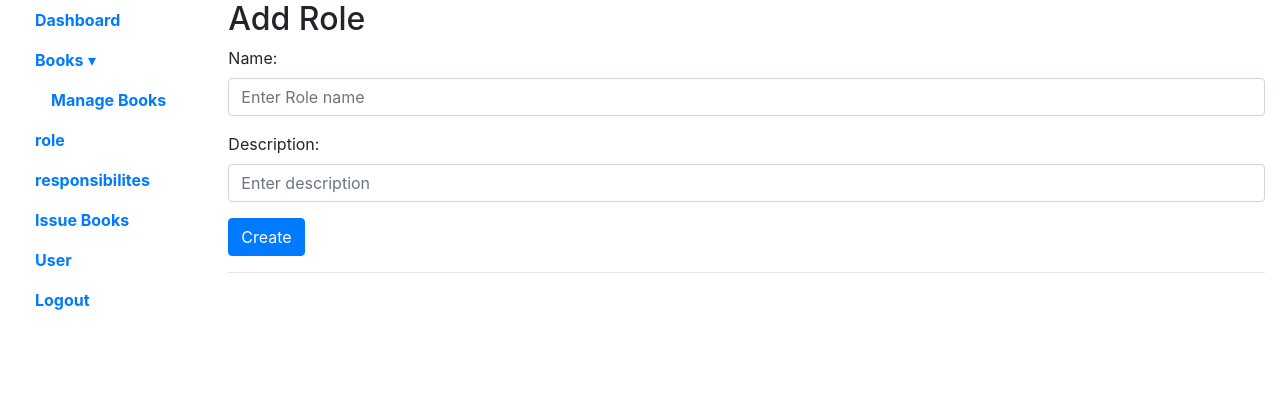
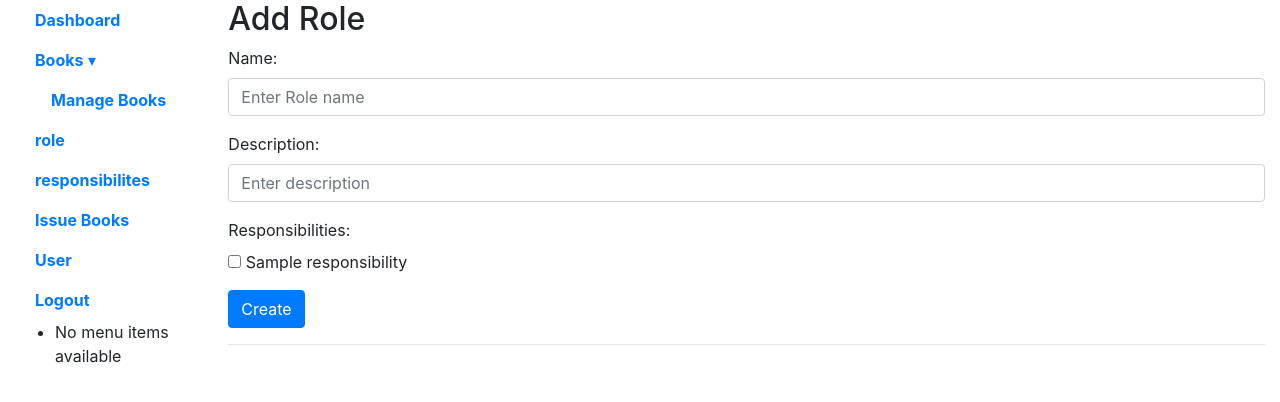
Before and after one commit to susmithkumar/Library_Management_System, a Flask app: page /add_role in a window 1280 px wide. Shown: the part 88-490 px from the top of the page. Run offline with Flask 3, Linux system fonts and the light colour scheme; tables that the repository leaves empty or names only in its code hold one stand-in row (values such as "Sample post"); some libraries are stand-ins or nearby versions.

Commit message:
left menu dynamic code

```diff
--- a/app.py
+++ b/app.py
@@ -4,6 +4,7 @@
 import os
 import re
 import bcrypt
+from flask import g
 
 app = Flask(__name__)
 app.secret_key = os.getenv('SECRET_KEY', 'default_secret_key')
@@ -17,6 +18,8 @@
 # Initialize MySQL
 mysql = MySQL(app)
 
+
+
 @app.route('/')
 def home():
     if 'username' in session:
@@ -25,6 +28,7 @@
 
 @app.route('/login', methods=['GET', 'POST'])
 def login():
+    session.clear()
     mesage = None
     if request.method == 'POST' and 'email' in request.form and 'password' in request.form:
         email = request.form['email']
@@ -33,13 +37,23 @@
         cursor = mysql.connection.cursor(MySQLdb.cursors.DictCursor)
         cursor.execute('SELECT * FROM user_table WHERE email = % s', (email,))
         user = cursor.fetchone()
-        print(user)
         if user and bcrypt.checkpw(password, user['password'].encode('utf-8')):
             session['loggedin'] = True
             session['user_id'] = user['id']
             session['name'] = user['first_name']
             session['email'] = user['email']
             session['role'] = user['role']
+
+            # Fetch responsibilities (and paths) linked to the user's role
+            cursor.execute("""
+                SELECT r.name AS responsibility_name, r.path AS responsibility_path
+                FROM responsibilities r
+                JOIN roles_responsibilities rr ON r.id = rr.responsibility_id
+                WHERE rr.role_id = %s
+            """, (session['role'],))
+
+            # Store the responsibilities (menu links) in the session for use in the left menu
+            session['responsibilities'] = cursor.fetchall()
             mesage = 'Logged in successfully !'
             return redirect(url_for('dashboard'))
         else:
@@ -100,11 +114,10 @@
     if 'loggedin' in session:
         viewUserId = request.args.get('id')
         cursor = mysql.connection.cursor(MySQLdb.cursors.DictCursor)
-        print(viewUserId)
-        print(session['user_id'])
-        cursor.execute('SELECT * FROM user_table WHERE id = % s', (session['user_id'], ))
+        cursor.execute('''SELECT u.id, u.first_name, u.email, r.name AS role_name
+        FROM user_table u
+        LEFT JOIN roles r ON u.role = r.id WHERE u.id = % s''', (session['user_id'], ))
         user = cursor.fetchone()
-        print(user)
         return render_template("view_user.html", user = user)
     return redirect(url_for('login'))
 
@@ -112,86 +125,99 @@
 @app.route('/add_role', methods=['GET', 'POST'])
 def add_role():
     mesage = ''
-    if request.method == 'POST' and 'role' in request.form and 'description' in request.form:
+    cursor = mysql.connection.cursor(MySQLdb.cursors.DictCursor)
+
+    # Fetch all responsibilities to display in the form
+    cursor.execute("SELECT * FROM responsibilities")
+    all_responsibilities = cursor.fetchall()
+
+    if request.method == 'POST':
         role_name = request.form.get('role')
         role_description = request.form.get('description')
+        selected_responsibilities = request.form.getlist('responsibilities')  # List of selected responsibility IDs
 
-        # Check if the role name is empty
         if not role_name:
-            mesage = 'Role name is required!'
-            return render_template('add_role.html', mesage=mesage)
+            message = "Role name is required!", "danger"
+            return render_template('add_role.html', all_responsibilities=all_responsibilities)
 
-        # Connect to the database
-        cursor = mysql.connection.cursor(MySQLdb.cursors.DictCursor)
 
-        # Check if the roles table exists and create it if it doesn't
-        cursor.execute("""
-            CREATE TABLE IF NOT EXISTS roles (
-                id INT AUTO_INCREMENT PRIMARY KEY,
-                name VARCHAR(100) NOT NULL UNIQUE,
-                description TEXT
-            );
-        """)
+        cursor.execute("""CREATE TABLE IF NOT EXISTS roles (id INT AUTO_INCREMENT PRIMARY KEY,name VARCHAR(100) NOT NULL,
+        description TEXT)""")
+        # Insert the new role into the roles table
+        cursor.execute("""INSERT INTO roles (name, description) VALUES (%s, %s)""", (role_name, role_description))
+
+        # Fetch the newly created role's ID
+        role_id = cursor.lastrowid
+
+        # Insert selected responsibilities into the roles_responsibilities table
+        for responsibility_id in selected_responsibilities:
+            cursor.execute("""
+                INSERT INTO roles_responsibilities (role_id, responsibility_id)
+                VALUES (%s, %s)
+            """, (role_id, responsibility_id))
+
         mysql.connection.commit()
-        print("Table successfully created (if it didn't exist).")
+        message = f"Role '{role_name}' added successfully!", "success"
+        return redirect(url_for('roles'))
 
-        # Check if the role already exists
-        cursor.execute('SELECT * FROM roles WHERE name = %s', (role_name,))
-        role = cursor.fetchone()
-
-        if role:
-            mesage = 'Role already exists!'
-        else:
-            # Insert the new role
-            cursor.execute('INSERT INTO roles (name, description) VALUES (%s, %s)', (role_name, role_description))
-            mysql.connection.commit()
-            mesage = 'Role created successfully!'
-
-        # Close the cursor after usage
-        cursor.close()
-
-    elif request.method == 'POST':
-        mesage = 'Please fill out the form!'
-
-    # Render the form with a success or error message
-    return render_template('add_role.html', mesage=mesage)
-
+    return render_template('add_role.html', all_responsibilities=all_responsibilities)
 
 @app.route('/edit_role/<int:role_id>', methods=['GET', 'POST'])
 def edit_role(role_id):
     cursor = mysql.connection.cursor(MySQLdb.cursors.DictCursor)
 
-    # Handle GET request (Display edit form)
-    if request.method == 'GET':
-        cursor.execute('SELECT * FROM roles WHERE id = %s', (role_id,))
-        role = cursor.fetchone()
-        if not role:
-            mesage ='Role not found!'
-            return redirect(url_for('roles'))
-        return render_template('edit_role.html', role=role)
+    # Fetch the current role details
+    cursor.execute("SELECT * FROM roles WHERE id = %s", (role_id,))
+    role = cursor.fetchone()
 
-    # Handle POST request (Update the role)
+    # Fetch all responsibilities
+    cursor.execute("SELECT * FROM responsibilities")
+    all_responsibilities = cursor.fetchall()
+
+    # Fetch current responsibilities for this role
+    cursor.execute("SELECT responsibility_id FROM roles_responsibilities WHERE role_id = %s", (role_id,))
+    current_responsibilities = [row['responsibility_id'] for row in cursor.fetchall()]
+
     if request.method == 'POST':
-        role_name = request.form['name']
-        role_description = request.form['description']
+        role_name = request.form.get('name')
+        role_description = request.form.get('description')
+        selected_responsibilities = request.form.getlist('responsibilities')  # List of selected responsibilities (ids)
 
-        if not role_name or not role_description:
-            mesage ='Please fill in all fields!'
+        if not role_name:
+            mesage = "Role name is required!", "danger"
             return redirect(url_for('edit_role', role_id=role_id))
 
-        # Update the role details in the database
-        cursor.execute('UPDATE roles SET name = %s, description = %s WHERE id = %s',
-                       (role_name, role_description, role_id))
+        # Update the role's name and description
+        cursor.execute("""
+                UPDATE roles SET name = %s, description = %s WHERE id = %s""", (role_name, role_description, role_id))
+
+        # Clear existing responsibilities
+        cursor.execute("DELETE FROM roles_responsibilities WHERE role_id = %s", (role_id,))
+
+        # Insert new responsibilities
+        for responsibility_id in selected_responsibilities:
+            cursor.execute("INSERT INTO roles_responsibilities (role_id, responsibility_id) VALUES (%s, %s)", (role_id, responsibility_id))
+
         mysql.connection.commit()
-        mesage ='Role updated successfully!'
+        mesage = f"Role '{role_name}' updated successfully!", "success"
         return redirect(url_for('roles'))
+
+    return render_template('edit_role.html', role=role, all_responsibilities=all_responsibilities, current_responsibilities=current_responsibilities)
+
 
 @app.route('/roles', methods=['GET'])
 def roles():
     cursor = mysql.connection.cursor(MySQLdb.cursors.DictCursor)
-    cursor.execute('SELECT * FROM roles')
+    cursor.execute("""
+         SELECT r.id AS role_id, r.name AS role_name, r.description,
+               GROUP_CONCAT(res.name SEPARATOR ', ') AS responsibility_names
+        FROM roles r
+        LEFT JOIN roles_responsibilities rr ON r.id = rr.role_id
+        LEFT JOIN responsibilities res ON rr.responsibility_id = res.id
+        GROUP BY r.id, r.name, r.description""",)
     roles = cursor.fetchall()
-    return render_template('roles.html', role=roles)
+    print(roles)
+    return render_template('roles.html', roles=roles)
 
 
 @app.route('/add_responsibility', methods=['GET', 'POST'])
--- a/templates/add_role.html
+++ b/templates/add_role.html
@@ -18,6 +18,12 @@
                     <label for="description">Description:</label>
                     <input type="text" class="form-control" id="description" name="description" placeholder="Enter description">
                 </div>
+                <div class="form-group">
+                    <label for="responsibilities">Responsibilities:</label><br>
+                    {% for responsibility in all_responsibilities %}
+                        <input type="checkbox" id ="responsibilities" name="responsibilities" value="{{ responsibility.id }}"> {{ responsibility.name }}<br>
+                    {% endfor %}
+                </div>
                 <button type="submit" class="btn btn-primary">Create</button>
             </form>
             <hr>
--- a/templates/left_menus.html
+++ b/templates/left_menus.html
@@ -11,7 +11,20 @@
         <li class="nav-item"><a class="nav-link" href="{{ url_for('responsibility') }}"><strong>responsibilites</strong></a></li>
 
         <li class="nav-item"><a class="nav-link" href=""><strong>Issue Books</strong></a></li>
-        <li class="nav-item"><a class="nav-link" href=""><strong>User</strong></a></li>
+        <li class="nav-item"><a class="nav-link" href="{{ url_for('view_user') }}"><strong>User</strong></a></li>
         <li class="nav-item"><a class="nav-link" href="{{ url_for('logout') }}"><strong>Logout</strong></a></li>
     </ul>
+    <ul>
+        {% if session['responsibilities'] %}
+            {% for responsibility in session['responsibilities'] %}
+                <li>
+                    <a href="{{ responsibility['responsibility_path'] }}">
+                        {{ responsibility['responsibility_name'] }}
+                    </a>
+                </li>
+            {% endfor %}
+        {% else %}
+            <li>No menu items available</li>
+        {% endif %}
+    </ul>
 </div>
--- a/templates/view_user.html
+++ b/templates/view_user.html
@@ -9,7 +9,7 @@
             <br>
             <h4>{{user.first_name}}</h4>
             <p><strong>Email: </strong> {{user.email}} </p>
-            <p><strong>Role: </strong> {{user.role}} </p>
+            <p><strong>Role: </strong> {{user.role_name}} </p>
             <hr>
         </div>
     </div>
```
Also changed, not shown: templates/edit_role.html (+12 -0 lines), templates/roles.html (+8 -6 lines).
